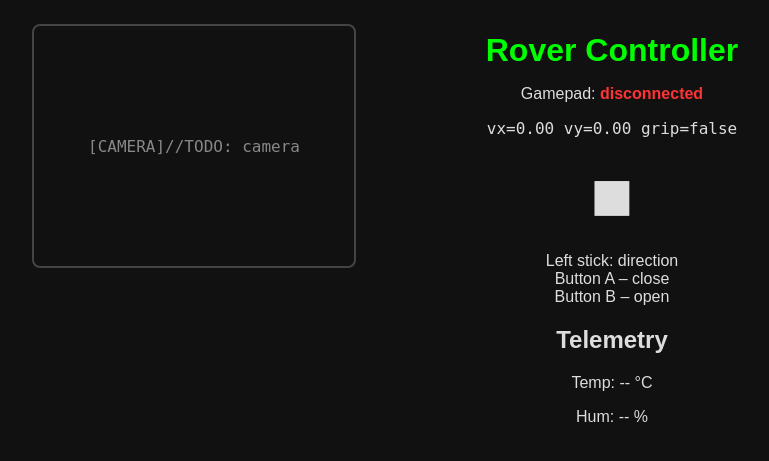
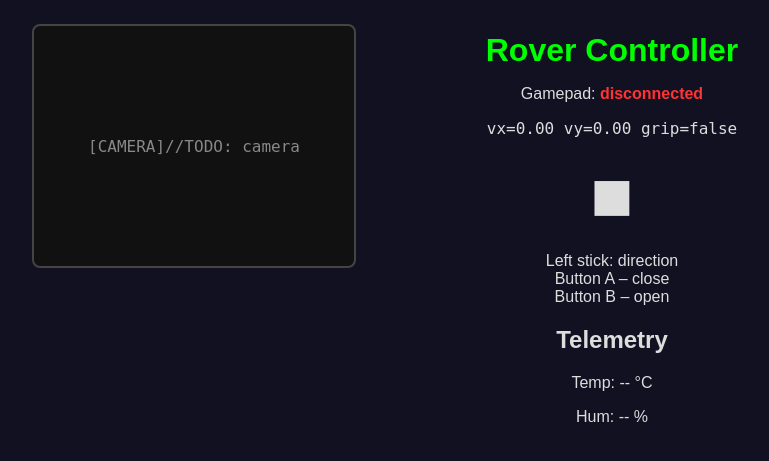
Before and after one commit to MechafusionUPT/MarsRover, a Python web app: template templates/indexController.html in a window 1280 px wide. Shown: the top 461 px of the page, without its empty margins (28-797 px from the left). Run offline with Jinja, Linux system fonts and the light colour scheme; the template is opened without the code that fills it, so the values that code supplies are empty.

Commit message:
templates

```diff
--- a/templates/index.html
+++ b/templates/index.html
@@ -68,7 +68,7 @@
 </head>
 
 <body>
-  <h1>Control rover (WASD)</h1>
+  <h1>Control rover (wasd)</h1>
   <img src="{{ url_for('static', filename='logo.jpeg') }}" id="logo">
   <p>Space = STOP.</p>
   <p>Stare: <span id="st" class="ok">STOP</span></p>
--- a/templates/indexController.html
+++ b/templates/indexController.html
@@ -9,7 +9,7 @@
             font-family: sans-serif;
             text-align: center;
             margin-top: 2rem;
-            background: #111;
+            background: #112;
             color: #ddd;
         }
 
--- a/templates/indexSOCKET.html
+++ b/templates/indexSOCKET.html
@@ -7,7 +7,7 @@
     <title>Rover Controller</title>
     <style>
         body {
-            background: #111;
+            background: #112;
             color: #ddd;
             font-family: sans-serif;
             margin: 0;
```
